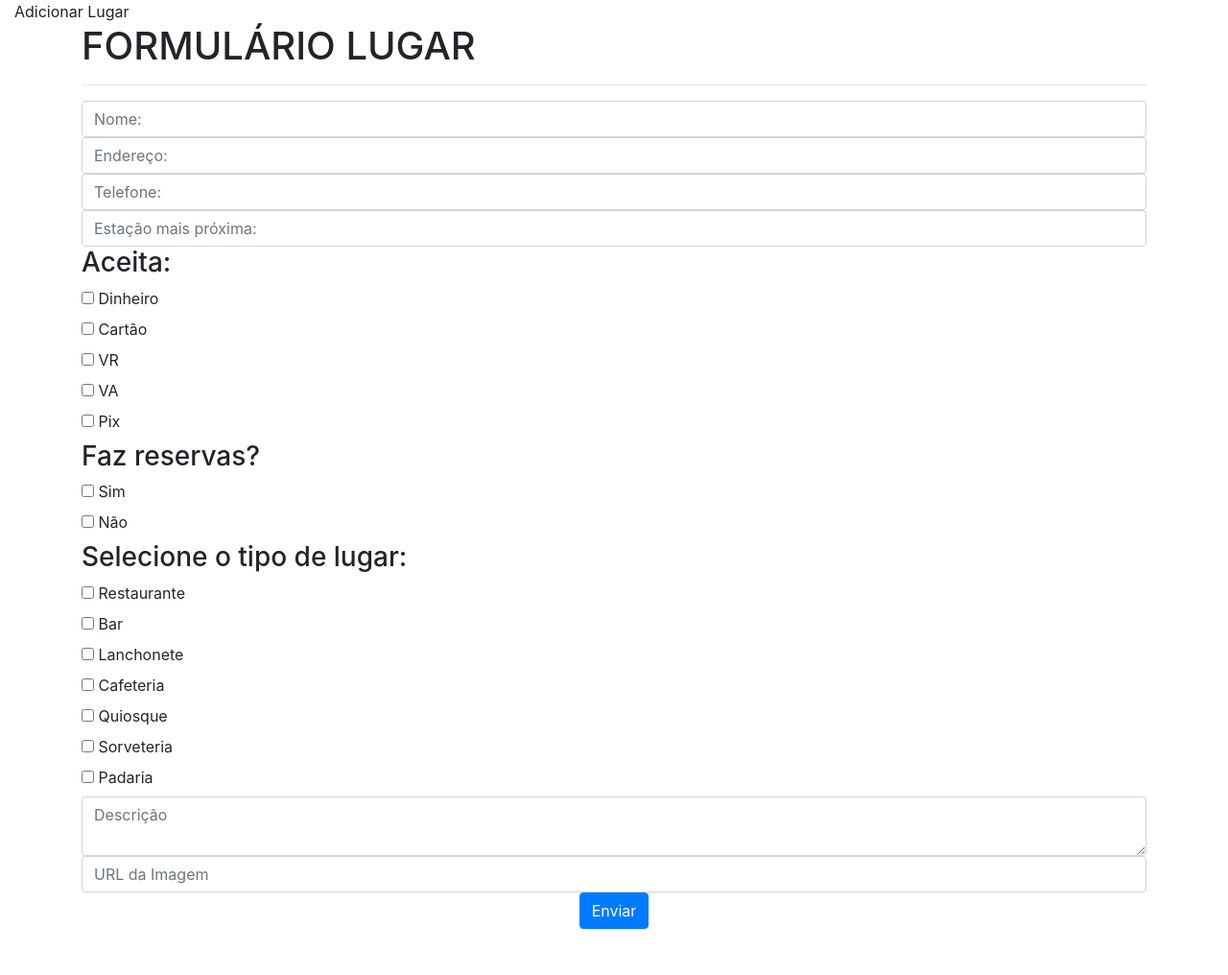
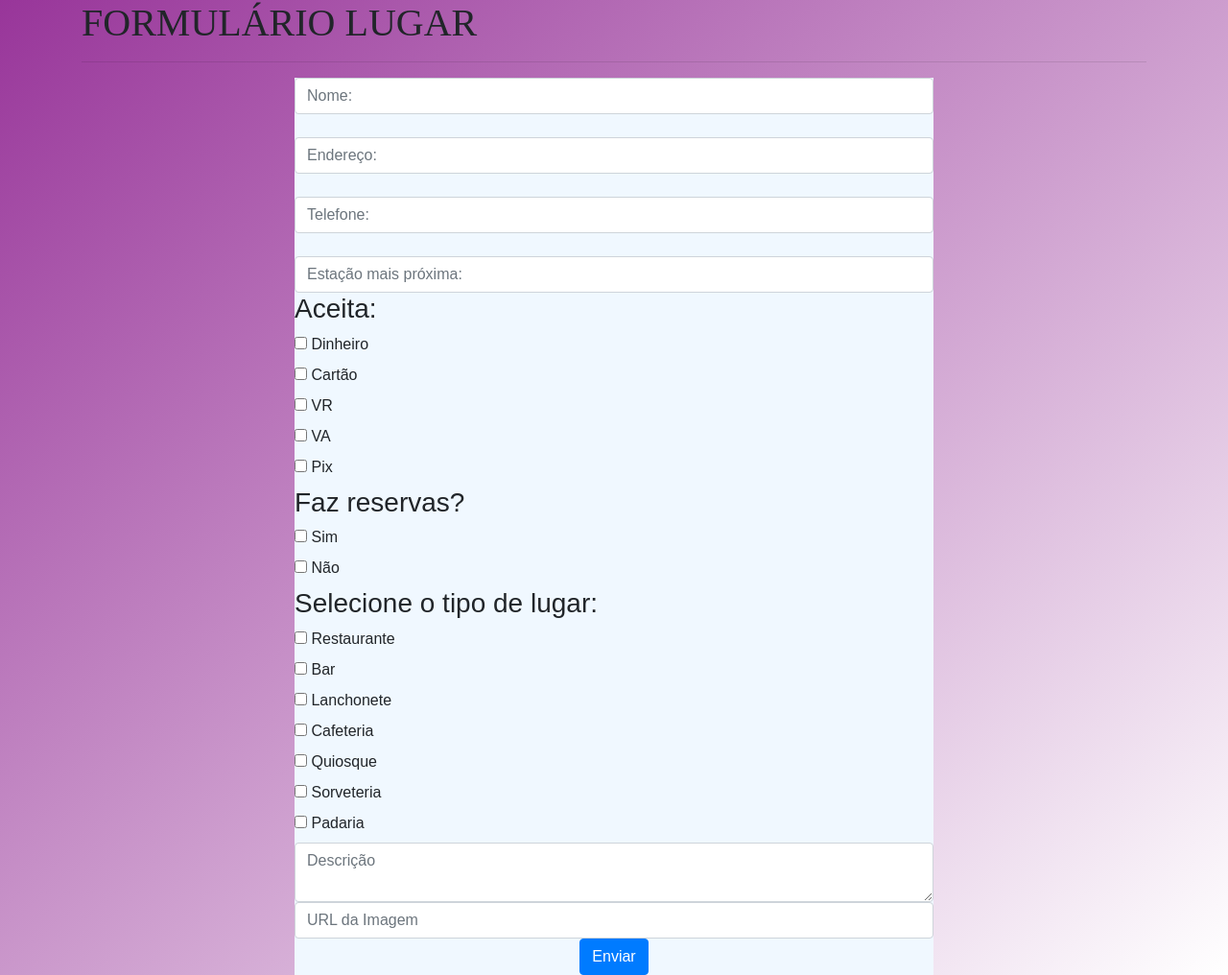
Before and after one commit to isabbl/projetoTCC_2.0, a website: page public/index.html in a window 1280 px wide. Shown: the whole page at 96% size. Before the commit the page ends 968 px from the top, so only its background shows below. Drawn offline with nearby package versions, Linux system fonts and the light colour scheme; a small style sheet from the web is missing.

Commit message:
começo css

```diff
--- a/public/index.html
+++ b/public/index.html
@@ -15,12 +15,9 @@
     rel="stylesheet"
   />
   <title>Blog Javascript</title>
-  <link rel="stylesheet" href="index.css"/>
+  <link rel="stylesheet" href="style/index.css"/>
 </head>
 <body>
-  <header class="header-container container-fluid">
-    <span class="header-title">Adicionar Lugar</span>
-  </header>
 
   <main class="container conteudo">
     <h1 class="adicionar">FORMULÁRIO LUGAR</h1>
@@ -28,8 +25,11 @@
     <div class="add-post-container">
       <form id="add-post-form">
         <input class="form-control add-post-title" type="text" name="title" placeholder="Nome:" required/>
+        <br>
         <input class="form-control add-post-title" type="text" name="local" placeholder="Endereço:" required/>
+        <br>
         <input class="form-control add-post-title" type="text" name="telefone" placeholder="Telefone:" required/>
+        <br>
         <input class="form-control add-post-title" type="text" name="estacao" placeholder="Estação mais próxima:"required />
 
         <h3>Aceita:</h3>
--- /dev/null
+++ b/public/style/index.css
@@ -0,0 +1,24 @@
+@charset "UTF-8";
+
+*{
+    border: 0px;
+    padding: 0px;
+    margin: 0px;
+    box-sizing: border-box;
+}
+
+body{
+    background-image: linear-gradient(140deg, rgba(130, 10, 132, 0.822), white );
+    font-family: Arial, sans-serif;
+}
+
+.adicionar{
+    font-family: 'Arial, sans-serif';
+    font-size: 20;}
+
+.add-post-container{
+background-color: aliceblue;
+margin-top: 1%;
+margin-left: 20%;
+margin-right: 20%;
+}
```
